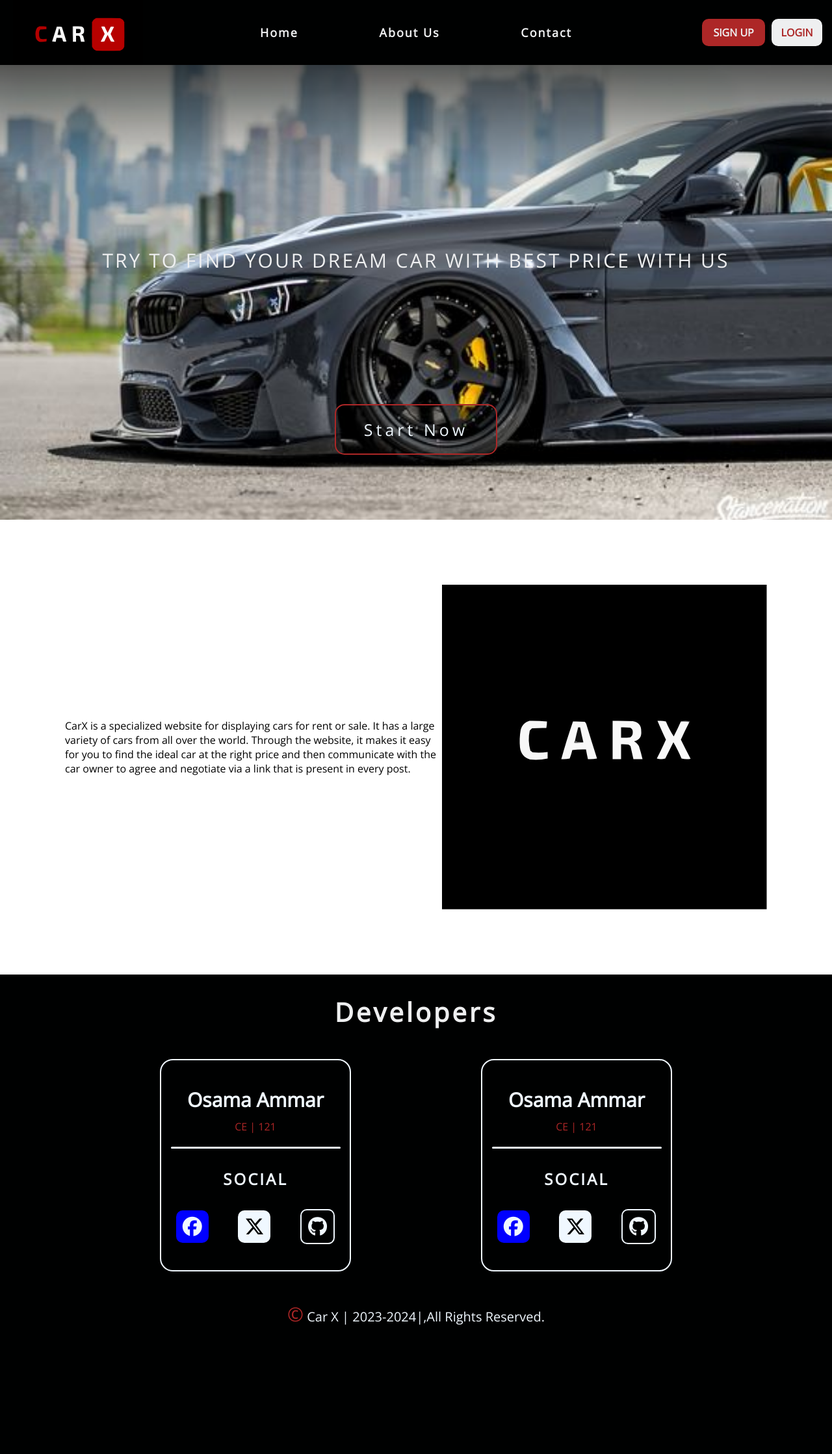
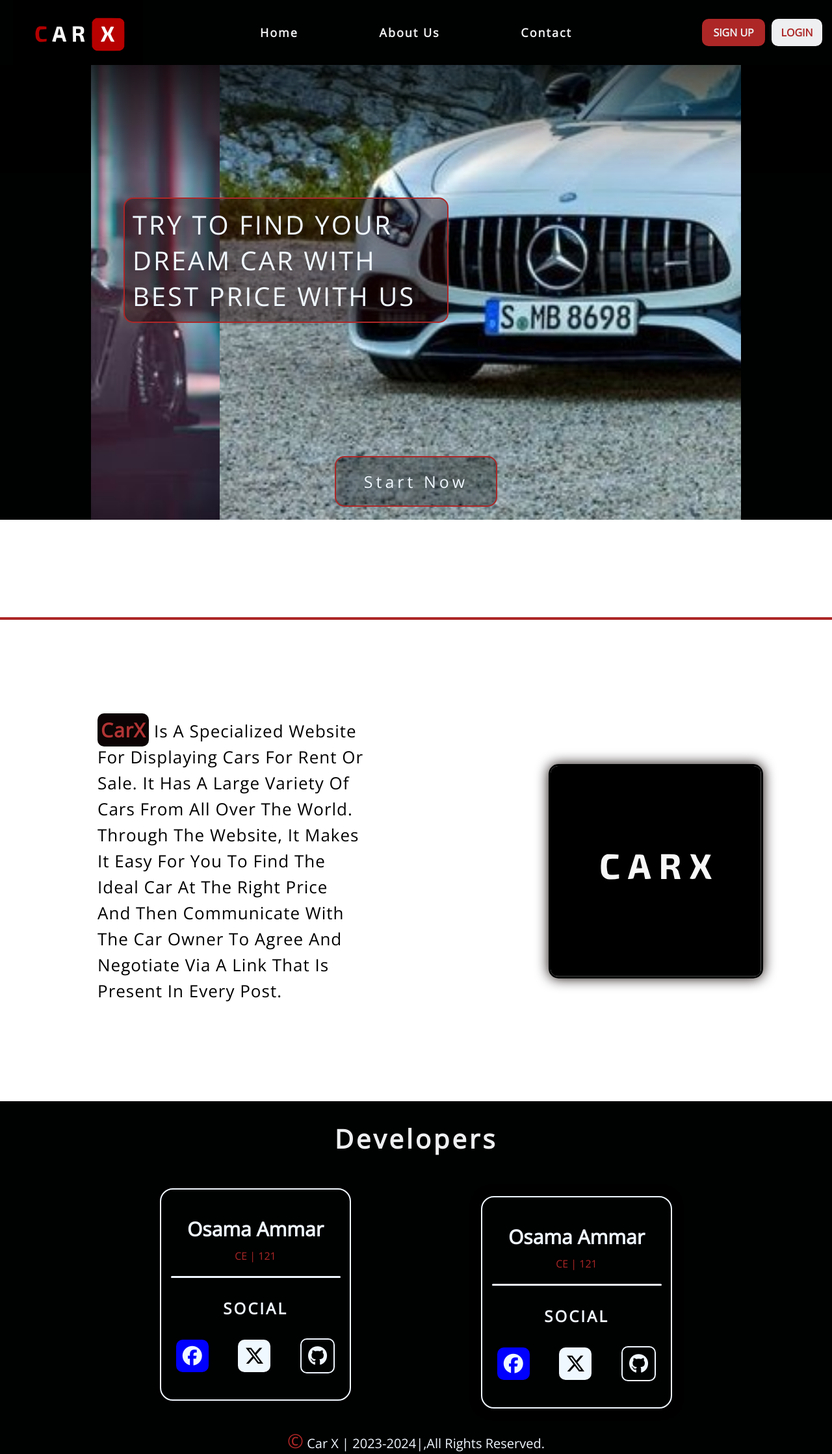
Before and after one commit to 0yato/web, a PHP site: page / in a window 1280 px wide. Shown: the whole page at 65% size. Before the commit the page ends 2039 px from the top, so only its background shows below. Run offline with PHP 8.4, Linux system fonts and the light colour scheme; some libraries are stand-ins or nearby versions.

Commit message:
pre-page-99%-done

```diff
--- a/css_files/index.css/about.css
+++ b/css_files/index.css/about.css
@@ -1,6 +1,140 @@
+@import url('https://fonts.googleapis.com/css2?family=Open+Sans:ital,wght@0,400;1,300&family=Rubik:ital,wght@0,300;0,400;1,300&display=swap');
+*{
+    padding: 0;
+    margin: 0;
+    box-sizing: border-box;
+    font-family: "Open Sans";
+}
+
+body{
+    overflow-x: hidden;
+}
+
+:root{
+    --dark: rgb(0, 1, 1);
+    --darks: rgba(0, 1, 1, 0.543);
+    --red:rgb(173, 39, 39);
+    --white:rgb(238, 239, 240);
+
+
+    --reds:rgb(191, 64, 64);
+
+}
+
+
+
+
+
+
 .about{
     display: flex;
-    justify-content: center;
- margin: 100px;
+    justify-content: space-between;
+ margin: 150px;
     align-items: center;
+    width: 80%;
+    padding-top: 150px;
+   flex-wrap: wrap;
 }
+
+
+.about .text{
+flex-shrink: 1;
+flex-basis: 410px;
+font-size:26px;
+}
+
+
+
+
+
+
+
+#breake{
+    border: 2px solid var(--red);
+    translate: 0px 150px;
+
+    width: 100%;
+}
+
+
+.about .text p{
+    text-transform: capitalize;
+    letter-spacing: 1px;
+    line-height: 40px;
+
+}
+
+
+
+.about .text p b{
+    font-size: 30px;
+    color: var(--white);
+    background-color: var(--red);
+    padding: 5px;
+    border-radius: 10px;
+   animation-name:color-change;
+   animation-duration: 12s;
+   animation-iteration-count: infinite;
+   animation-timing-function: linear;
+   animation-delay: 1s;
+}
+
+.about img{
+    width: 330px;
+    border: 3px var(--dark) solid;
+    border-radius:15px ;
+    box-shadow: 0px 0px 20px 0px var(--red);
+    translate :0px -20px;
+    transition: 700ms;
+    animation-name: moving;
+    animation-duration: 12s;
+    animation-iteration-count: infinite;
+    animation-timing-function: linear;
+}
+
+
+
+@keyframes moving {
+    0%{
+
+    }
+    50%{
+      translate: 0px 20px;
+      box-shadow: 0px 0px 20px 0px var(--dark);
+    }
+    100%{
+
+    }
+}
+
+
+
+
+
+
+@keyframes color-change {
+    0%{
+
+    }
+    50%{
+     color: var(--red);
+     background-color: var(--dark);
+    }
+    100%{
+
+    }
+}
+
+
+
+
+@media (max-width:950px) {
+	.about{
+        justify-content: center;
+        align-items: center;
+        margin: 150px 40px
+    }
+    .about img{
+        margin-top: 50px;
+    }
+}
--- a/css_files/index.css/footer.css
+++ b/css_files/index.css/footer.css
@@ -62,7 +62,20 @@ background-color: var(--dark);
 }
 
 
+.card:nth-child(1){
+    animation-name: moving;
+    animation-duration: 6s;
+    animation-iteration-count: infinite;
+    animation-timing-function: linear;
+}
 
+.card:nth-child(2){
+    animation-name: moving;
+    animation-duration: 6s;
+    animation-iteration-count: infinite;
+    animation-timing-function: linear;
+    animation-delay:-3s ;
+}
 
 
 
@@ -209,3 +222,25 @@ color:aliceblue ;
     margin-top: 20px;
     font-size: 30px;
 }
+
+
+
+
+
+
+
+
+
+
+@keyframes moving {
+    0%{
+
+    }
+    50%{
+      translate: 0px 20px;
+      scale: 1.3;
+    }
+    100%{
+
+    }
+}
--- a/css_files/index.css/slider.css
+++ b/css_files/index.css/slider.css
@@ -4,17 +4,6 @@
 
 
 
-
-
-
-
-
-
-.s1{
-	overflow: hidden;
-	height: 100vh;
-
-}
 
 
 
@@ -41,7 +30,26 @@
 
 
 
+.s1{
+	overflow: hidden;
+	height: 100vh;
+	display: flex;
+	width: 1000px;
+	background-color:var(--dark) ;
+}
 
+
+
+
+
+
+.f{
+	background-color:var(--dark);
+	width: 100%;
+	display: flex;
+	align-items: center;
+	justify-content: center;
+}
 
 
 
@@ -49,17 +57,24 @@
 
 
 .s1 img{
-width: 1280px;
+width: 1300px;
 transition: 600ms;
-animation-duration: 6s;
+animation-duration: 10s;
 animation-name: a1;
 animation-timing-function:ease;
 animation-iteration-count: infinite;
 animation-direction: alternate;
 }
+.s1 img:nth-child(3){
+	scale:1.25;
+	margin-left: 70px;
 
+}
 
-
+.s1 img:nth-child(4){
+scale: 1.05;
+margin-left: 70px;
+}
 
 
 
@@ -74,15 +89,29 @@ animation-direction: alternate;
 
 @keyframes a1 {
 	0%{
+translate :0px 0px ;
+	}
+
+	25%{
 
 	}
-	50%{
-translate: 0px -720px;
+	30%{
+translate: -1060px 0px;
 	}
-	100%{
-		translate: 0px -1420px;
+	55%{
+
+	}
+	60%{
+		translate: -2120px 0px;
 	}
 
+	95%{
+
+	}
+
+	100%{
+		translate:-3180px 0px;
+	}
 }
 
 
@@ -107,6 +136,7 @@ translate: 0px -720px;
 	align-items: center;
 	flex-direction: column;
 	height: 100%;
+	overflow: hidden;
 }
 
 
@@ -147,7 +177,7 @@ translate: 0px -720px;
 	}
 
 	100%{
-		translate: 0px 0px;
+		translate: 0px 80px;
 		opacity: 1;
 	}
 }
@@ -181,7 +211,27 @@ translate: 0px -720px;
 	text-transform: uppercase;
 	letter-spacing: 3px;
 	color: var(--white);
+
 }
 .te p{
-	stroke: 1px solid red;
+	background-color: rgba(36, 3, 3, 0.422);
+	font-size: 40px;
+	width: 500px;
+	translate: -200px 0px;
+	transition: 600ms;
+	padding: 12px;
+	border-radius: 15px;
+	color: aliceblue;
+	border: 2px solid var(--red);
 }
+
+
+
+
+
+@media (max-width:950px) {
+	.te p{
+     opacity: 0;
+	}
+
+}
--- /dev/null
+++ b/css_files/login.css/login-form.css
@@ -0,0 +1,6 @@
+body{
+    display: flex;
+    justify-content: center;
+    align-items: center;
+
+}
--- a/index.html
+++ b/index.html
@@ -44,7 +44,7 @@
         </ul>
         <div class="btn">
         <div class="login-btn">
-           <a href="#"> login</a>
+           <a href="login.html"> login</a>
         </div>
        <div class="signup-btn">
            <a href="#">sign up</a>
@@ -60,7 +60,7 @@
             <a href="#s"><li>home</li></a>
             <a href="#about"><li>about us</li></a>
             <a href="#footer"><li>contact</li></a>
-            <a href="#"><li>login</li></a>
+            <a href="login.html"><li>login</li></a>
             <a href="#"><li>sign up</li></a>
         </ul>
     </div>
@@ -74,25 +74,27 @@
             <div class="te">
               <p>try to find your dream car with best price with us</p>
             </div>
-            <a href="#">start now</a>
+            <a href="login.html">start now</a>
         </div>
         <div class="ss">
         <div class="s1">
             <img src="image/car-slide1.jpg" alt="">
-            <img src="image/car-slide2.jpg" alt="">
-            <img src="image/car-slide3.jpg" alt="">
+            <img src="image/car-slide6.jpg" alt="">
+            <img src="image/car-slide8.jpg" alt="">
+            <img src="image/car-slide9.jpg" alt="">
         </div>
         </div>
         </div>
 
 
 
+<hr id="breake">
 
 
 <div class="about" id="about">
     <div class="text">
     <p>
-        CarX is a specialized website for displaying cars for rent or sale.
+        <b id="cccc">CarX</b> is a specialized website for displaying cars for rent or sale.
          It has a large variety of cars from all over the world. Through the website,
           it makes it easy for you to find the ideal car at the right price and then communicate with
            the car owner to agree and negotiate via a link that is present in every post.
@@ -163,9 +165,9 @@
         <h2 class="social">social</h2>
 
         <div class="icons">
-            <a href=""> <i class="fa-brands fa-facebook "></i></a>
-            <a href=""><i class="fa-brands fa-x-twitter"></i></a>
-           <a href="#"> <i class="fa-brands fa-github"></i></a>
+            <a target="_blank" href="https://www.facebook.com/rodaina.bassem.3"> <i class="fa-brands fa-facebook "></i></a>
+            <a target="_blank" href=""><i class="fa-brands fa-x-twitter"></i></a>
+           <a target="_blank" href="https://github.com/RodainaBasem"> <i class="fa-brands fa-github"></i></a>
         </div>
     </div>
     <div class="card">
@@ -175,9 +177,9 @@
         <div class="line"></div>
         <h2 class="social">social</h2>
         <div class="icons">
-           <a href=""> <i class="fa-brands fa-facebook"></i></a>
-            <a href=""><i class="fa-brands fa-x-twitter"></i></a>
-           <a href="#"> <i class="fa-brands fa-github"></i></a>
+           <a target="_blank" href="https://www.facebook.com/profile.php?id=100002980662811"> <i class="fa-brands fa-facebook"></i></a>
+            <a target="_blank" href=""><i class="fa-brands fa-x-twitter"></i></a>
+           <a target="_blank" href="https://github.com/0yato"> <i class="fa-brands fa-github"></i></a>
         </div>
     </div>
 </div>
```
Also changed, not shown: css_files/login.css/nav.css (added, +70 -0 lines), login.html (added, +52 -0 lines), signup.html (added, +11 -0 lines), image/about-image1.jpg (added), image/car-slide5.jpg (added), image/car-slide6.jpg (added), image/car-slide7.jpg (added), image/car-slide8.jpg (added), image/car-slide9.jpg (added).
